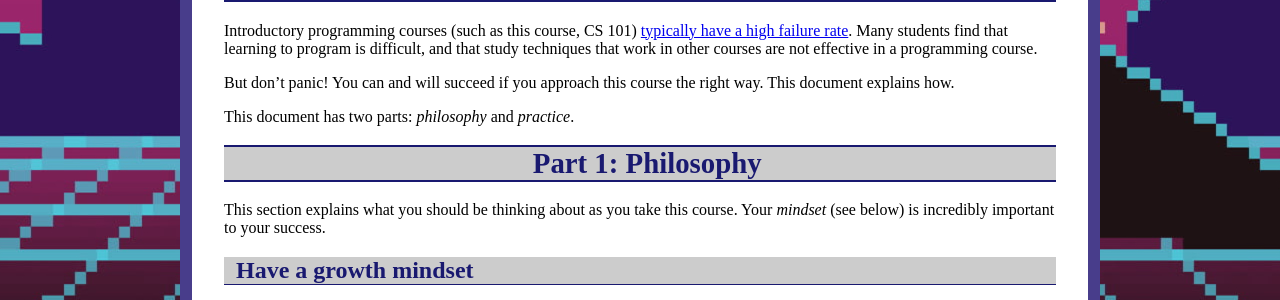
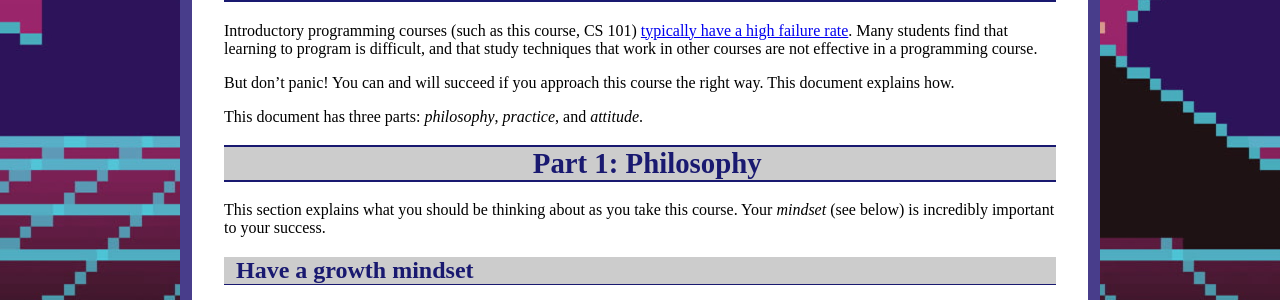
Before and after one commit to ycpcs/cs101-fall2026, a Jekyll site: the page built from success.md, in a window 1280 px wide and 900 px high. Shown: the part 139-439 px from the top of the window. Built offline with Jekyll 4.4.1, drawn with Linux system fonts in a browser that asks for light colours.

Commit message:
Update success.md

```diff
--- a/success.md
+++ b/success.md
@@ -11,7 +11,7 @@ Introductory programming courses (such as this course, CS 101) [typically have a
 
 But don't panic!  You can and will succeed if you approach this course the right way.  This document explains how.
 
-This document has two parts: *philosophy* and *practice*.
+This document has three parts: *philosophy*, *practice*, and *attitude*.
 
 # Part 1: Philosophy
 
```
